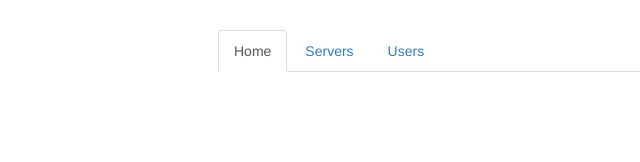
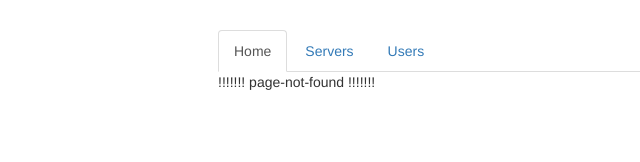
Before and after one commit to Salmanul-Fariz/Learning-Angular, an Angular app: page /not-found in a window 1280 px wide. Before the commit this address led to /. Shown: the top 162 px of the page, without its empty margins (47-687 px from the left). Built offline with nearby package versions, Linux system fonts and the light colour scheme.

Commit message:
Outsourcing the Route Configuration

```diff
--- a/src/app/app.module.ts
+++ b/src/app/app.module.ts
@@ -1,7 +1,6 @@
 import { BrowserModule } from "@angular/platform-browser";
 import { NgModule } from "@angular/core";
 import { FormsModule } from "@angular/forms";
-import { RouterModule, Routes } from "@angular/router";
 
 import { AppComponent } from "./app.component";
 import { HomeComponent } from "./home/home.component";
@@ -11,23 +10,8 @@ import { UserComponent } from "./users/user/user.component";
 import { EditServerComponent } from "./servers/edit-server/edit-server.component";
 import { ServerComponent } from "./servers/server/server.component";
 import { ServersService } from "./servers/servers.service";
-
-const appRoutes: Routes = [
-  { path: "", component: HomeComponent },
-  {
-    path: "users",
-    component: UsersComponent,
-    children: [{ path: ":id/:name", component: UserComponent }],
-  },
-  {
-    path: "servers",
-    component: ServersComponent,
-    children: [
-      { path: ":id", component: ServerComponent },
-      { path: ":id/edit", component: EditServerComponent },
-    ],
-  },
-];
+import { PageNotFoundComponent } from "./page-not-found/page-not-found.component";
+import { AppRoutingModule } from "./app.routing.module";
 
 @NgModule({
   declarations: [
@@ -38,8 +22,9 @@ const appRoutes: Routes = [
     UserComponent,
     EditServerComponent,
     ServerComponent,
+    PageNotFoundComponent,
   ],
-  imports: [BrowserModule, FormsModule, RouterModule.forRoot(appRoutes)],
+  imports: [BrowserModule, FormsModule, AppRoutingModule],
   providers: [ServersService],
   bootstrap: [AppComponent],
 })
--- /dev/null
+++ b/src/app/app.routing.module.ts
@@ -0,0 +1,35 @@
+import { NgModule } from "@angular/core";
+import { RouterModule, Routes } from "@angular/router";
+
+import { HomeComponent } from "./home/home.component";
+import { PageNotFoundComponent } from "./page-not-found/page-not-found.component";
+import { EditServerComponent } from "./servers/edit-server/edit-server.component";
+import { ServerComponent } from "./servers/server/server.component";
+import { ServersComponent } from "./servers/servers.component";
+import { UserComponent } from "./users/user/user.component";
+import { UsersComponent } from "./users/users.component";
+
+const appRoutes: Routes = [
+  { path: "", component: HomeComponent },
+  {
+    path: "users",
+    component: UsersComponent,
+    children: [{ path: ":id/:name", component: UserComponent }],
+  },
+  {
+    path: "servers",
+    component: ServersComponent,
+    children: [
+      { path: ":id", component: ServerComponent },
+      { path: ":id/edit", component: EditServerComponent },
+    ],
+  },
+  { path: "not-found", component: PageNotFoundComponent },
+  { path: "**", redirectTo: "not-found" },
+];
+
+@NgModule({
+  imports: [RouterModule.forRoot(appRoutes)],
+  exports: [RouterModule],
+})
+export class AppRoutingModule {}
--- /dev/null
+++ b/src/app/page-not-found/page-not-found.component.html
@@ -0,0 +1 @@
+<p>!!!!!!! page-not-found !!!!!!!</p>
--- /dev/null
+++ b/src/app/page-not-found/page-not-found.component.ts
@@ -0,0 +1,15 @@
+import { Component, OnInit } from '@angular/core';
+
+@Component({
+  selector: 'app-page-not-found',
+  templateUrl: './page-not-found.component.html',
+  styleUrls: ['./page-not-found.component.css']
+})
+export class PageNotFoundComponent implements OnInit {
+
+  constructor() { }
+
+  ngOnInit(): void {
+  }
+
+}
--- a/src/app/servers/edit-server/edit-server.component.ts
+++ b/src/app/servers/edit-server/edit-server.component.ts
@@ -21,7 +21,6 @@ export class EditServerComponent implements OnInit {
   ngOnInit() {
     this.route.queryParams.subscribe((queryParams: Params) => {
       this.allowEdit = queryParams["allowEdit"] === "1" ? true : false;
-      console.log(queryParams["allowEdit"]);
     });
 
     console.log(this.allowEdit);
```
Also changed, not shown: src/app/page-not-found/page-not-found.component.css (added).
